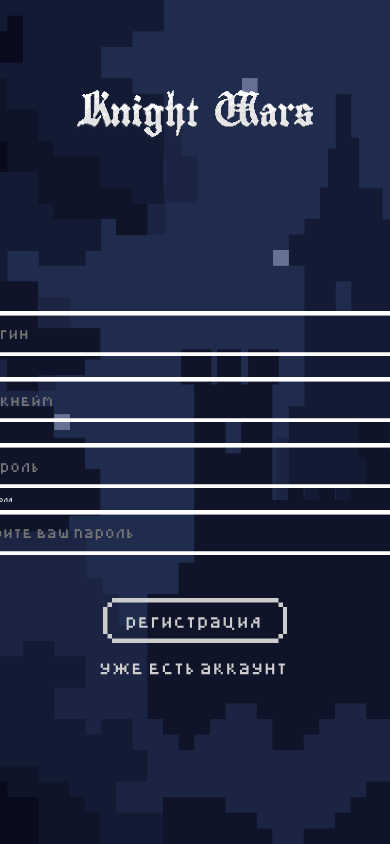
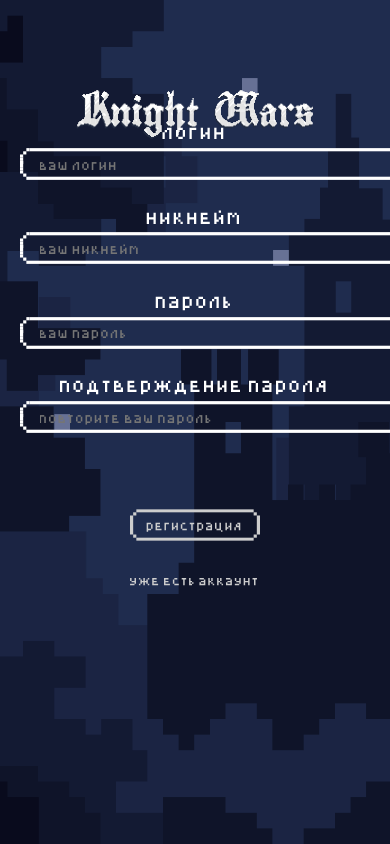
Before and after one commit to themilkpudding/IS21_project, a React (Create React App) app in the folder client/: page / in a window 390 px wide. Both pictures are taken after a click on the button "создать учетную запись". Built offline with nearby package versions, Linux system fonts and the light colour scheme.

Commit message:
Обновленная страница регистрации
Теперь страница регистрации оформлена в формате SCSS

```diff
--- a/client/src/pages/Registration/Registration.css
+++ /dev/null
@@ -1,153 +0,0 @@
-.registration {
-    position: fixed;
-    top: 0;
-    left: 0;
-
-    height: 100%;
-    width: 100%;
-
-    display: flex;
-    align-items: center;
-    justify-content: center;
-    flex-direction: column;
-
-    background-image: url(../../assets/img/background/background.png);
-    background-repeat: no-repeat;
-    background-position: center;
-    background-size: cover;
-}
-
-.logoReg {
-    position: absolute;
-    top: 4.052vh;
-    left: 50%;
-    transform: translateX(-50%);
-}
-
-
-.registration-label {
-    font-size: 1.6vw;
-    color: white;
-    font-family: Metanart_Big;
-}
-
-
-@font-face {
-    font-family: 'metanart-big';
-    src: url(../../assets/fonts/metanart-big.ttf) format('woff2');
-    src: url(../../assets/fonts/metanart-big.ttf) format('woff');
-    src: url(../../assets/fonts/metanart-big.ttf) format('truetype');
-    font-weight: normal;
-    font-style: normal;
-    font-display: swap;
-}
-
-.errors {
-    position: absolute;
-    top: 83.870vh;
-    transform: translateX(-50%);
-    left: 50%;
-    margin: 0;
-    color: #D9FF00;
-    font-family: Metanart_Big;
-    font-weight: 400;
-    font-style: normal;
-    font-size: 2.315vh;
-}
-
-.registration-button {
-    background-image: url(../../assets/img/registrationButton.svg);
-    color: transparent;
-    background-size: cover;
-    border: 0;
-    background-color: transparent;
-    width: 184px;
-    height: 45px;
-    transform: translateX(-50%);
-    left: 50%;
-    position: absolute;
-    margin-top: 5.100vh;
-    transition: filter 0.1s ease;
-}
-
-.registration-button:hover {
-    filter: brightness(2);
-}
-
-
-.haveAccount-Button {
-    background-image: url(../../assets/img/haveAccountButton.svg);
-    background-size: cover;
-    color: transparent;
-    border: 0;
-    background-color: transparent;
-    width: 200px;
-    height: 34px;
-    position: absolute;
-    margin-top: 11.100vh;
-    transform: translateX(-50%);
-    left: 50%;
-    transition: filter 0.1s ease;
-}
-
-.haveAccount-Button:hover {
-    filter: brightness(2);
-}
-
-
-.input-loginReg,
-.input-passwordReg,
-.input-nicknameReg,
-.input-certpasswordReg {
-    width: 550px;
-    height: 45px;
-    border: none;
-    outline: none;
-    background-image: url('../../assets/img/input.svg');
-    background-size: cover;
-    background-repeat: no-repeat;
-    background-color: transparent;
-    color: #ffffff;
-    font-family: Metanart_Big;
-    font-size: 1.667vh;
-    padding: 0 0 0 23px;
-    box-sizing: border-box;
-}
-
-@media (min-height: 1300px) and (min-width: 1100px) {
-    .logoReg {
-        height: 180px;
-    }
-
-/* .registration-button {
-        height: 3.4vh;
-        width: 8.900vw;
-    }
-*/
-}
-
-@media ((max-width: 1100px) or (max-height: 1300px)) and (orientation: portrait) {
-    .logoReg {
-        top: 5vh;
-        width: 60.781vw;
-        height: 17.13vh;
-    }
-
-    .errors {
-        transform: translateX(-50%);
-        top: 74vh;
-        font-size: 1.315vh;
-        white-space: nowrap;
-    }
-
-
-
-}
-
-@media ((max-width: 1300px) or (max-height: 1100px)) and (orientation: landscape) {
-    .logoReg {
-        width: 25.781vw;
-        height: 11.130vh;
-    }
-
-}
--- /dev/null
+++ b/client/src/pages/Registration/Registration.scss
@@ -0,0 +1,274 @@
+.registration {
+    position: fixed;
+    top: 0;
+    left: 0;
+    height: 100%;
+    width: 100%;
+    display: flex;
+    align-items: center;
+    justify-content: center;
+    flex-direction: column;
+    background-image: url(../../assets/img/background/background.png);
+    background-repeat: no-repeat;
+    background-position: center;
+    background-size: cover;
+}
+
+/*Логин*/
+.logoReg {
+    position: absolute;
+    top: 4.052vh;
+    left: 50%;
+    transform: translateX(-50%);
+    @media (min-height: 1300px) and (min-width: 1100px) {
+        height: 180px;
+    }
+    @media ((max-width: 1100px) or (max-height: 1300px)) and (orientation: portrait) {
+        top: 5vh;
+        width: 60.781vw;
+        height: 17.13vh;
+    }
+    @media ((max-width: 1300px) or (max-height: 1100px)) and (orientation: landscape) {
+        width: 25.781vw;
+        height: 11.130vh;
+    }
+}
+
+.registration-wrapper {
+    font-family: Metanart_Big;
+    color: white;
+}
+
+.registration-label {
+    position: absolute;
+    left: 32%;
+    font-size: clamp(16px, 3.3vh, 24px);
+    white-space: nowrap;
+}
+
+.registration-label-log {
+    @extend .registration-label;
+    top: 15vh;
+}
+
+.registration-label-nick {
+    @extend .registration-label;
+    top: 26vh;
+}
+
+.registration-label-pass {
+    @extend .registration-label;
+    top: 37vh;
+}
+
+.registration-label-certpass {
+    @extend .registration-label;
+    top: 48vh;
+}
+
+.registration-input {
+    position: absolute;
+    background-image: url('../../assets/img/input.svg');
+    background-size: 100% 100%;
+    background-repeat: no-repeat;
+    background-color: transparent;
+    border: none;
+    outline: none;
+    font-family: Metanart_Big;
+    color: white;
+    font-size: clamp(14px, 1.667vh, 16px);
+    padding-left: 30px;
+    left: 32%;
+
+    width: clamp(300px, 40vw, 520px);
+    height: clamp(35px, 5vh, 44px);
+
+    transition: all 0.3s ease;
+}
+
+.input-loginReg {
+    @extend .registration-input;
+    top: 23vh;
+    padding: 10px;
+}
+
+.input-nicknameReg {
+    @extend .registration-input;
+    top: 34vh;
+    padding: 10px;
+}
+
+.input-passwordReg {
+    @extend .registration-input;
+    top: 45vh;
+    padding: 10px;
+}
+
+.input-certpasswordReg {
+    @extend .registration-input;
+    top: 56vh;
+    padding: 10px;
+}
+
+.errors {
+    position: absolute;
+    top: 64.870vh;
+    left: 50%;
+    transform: translateX(-50%);
+    margin: 0;
+    color: yellow;
+    font-family: Metanart_Big;
+    font-weight: 100;
+    font-style: normal;
+    font-size: clamp(14px, 2.315vh, 20px);
+    text-align: center;
+    max-width: 80%;
+    white-space: nowrap;
+}
+
+.registration-button-base {
+    background-size: contain;
+    background-repeat: no-repeat;
+    background-position: center;
+    color: transparent;
+    border: 0;
+    background-color: transparent;
+    position: absolute;
+    transform: translateX(-50%);
+    left: 50%;
+    transition: all 0.3s ease;
+
+    &:hover {
+        filter: brightness(2);
+        transform: translateX(-50%) scale(1.05);
+    }
+
+    &:active {
+        transform: translateX(-50%) scale(0.95);
+    }
+}
+
+.registration-button {
+    @extend .registration-button-base;
+    background-image: url(../../assets/img/registrationButton.svg);
+    width: clamp(150px, 18vw, 189px);
+    height: clamp(35px, 5vh, 45px);
+    top: 83.100vh;
+    display: flex;
+    align-items: center;
+    justify-content: center;
+}
+
+.haveAccount-Button {
+    @extend .registration-button-base;
+    background-image: url(../../assets/img/haveAccountButton.svg);
+
+width: clamp(160px, 19vw, 200px);
+    height: clamp(28px, 4vh, 34px);
+    top: 89.100vh;
+}
+
+@media (max-width: 1024px) {
+    .registration-label-log,
+    .registration-label-nick,
+    .registration-label-pass,
+    .registration-label-certpass {
+        left: 5%;
+        font-size: clamp(14px, 2.8vh, 20px);
+    }
+
+    .input-loginReg,
+    .input-nicknameReg,
+    .input-passwordReg,
+    .input-certpasswordReg {
+        left: 5%;
+        width: clamp(280px, 85vw, 500px);
+    }
+}
+
+@media (max-width: 768px) {
+    .registration-label {
+        font-size: clamp(12px, 2.5vh, 18px);
+    }
+
+    .registration-input {
+        width: clamp(250px, 90vw, 450px);
+        height: clamp(30px, 4.5vh, 40px);
+        font-size: clamp(12px, 1.5vh, 14px);
+        padding-left: 20px;
+    }
+
+    .registration-button {
+        width: clamp(130px, 22vw, 170px);
+        height: clamp(30px, 4.5vh, 40px);
+    }
+
+    .haveAccount-Button {
+        width: clamp(140px, 23vw, 180px);
+        height: clamp(25px, 3.5vh, 30px);
+    }
+}
+
+@media (max-width: 480px) {
+    .registration-label-log,
+    .registration-label-nick,
+    .registration-label-pass,
+    .registration-label-certpass {
+        left: 50%;
+        transform: translateX(-50%);
+        text-align: center;
+        width: 100%;
+    }
+
+    .registration-label-log { top: 12vh; }
+    .input-loginReg { top: 16vh; }
+    .registration-label-nick { top: 22vh; }
+    .input-nicknameReg { top: 26vh; }
+    .registration-label-pass { top: 32vh; }
+    .input-passwordReg { top: 36vh; }
+    .registration-label-certpass { top: 42vh; }
+    .input-certpasswordReg { top: 46vh; }
+
+    .errors { top: 52vh; }
+    .registration-button { top: 60vh; }
+    .haveAccount-Button { top: 67vh; }
+}
+
+@media (max-height: 600px) {
+    .registration-label-log { top: 12vh; }
+    .input-loginReg { top: 18vh; }
+    .registration-label-nick { top: 24vh; }
+    .input-nicknameReg { top: 30vh; }
+    .registration-label-pass { top: 36vh; }
+    .input-passwordReg { top: 42vh; }
+    .registration-label-certpass { top: 48vh; }
+    .input-certpasswordReg { top: 54vh; }
+    .errors { top: 67vh; }
+    .registration-button { top: 72vh; }
+    .haveAccount-Button { top: 80vh; }
+}
+
+@media (min-width: 1920px) {
+    .registration-input {
+        width: 520px;
+        height: 44px;
+    }
+
+    .registration-button {
+        width: 189px;
+        height: 45px;
+    }
+
+    .haveAccount-Button {
+        width: 200px;
+        height: 34px;
+    }
+
+    .registration-label {
+        font-size: 24px;
+    }
+
+    .errors {
+        font-size: 20px;
+    }
+}
--- a/client/src/pages/Registration/Registration.tsx
+++ b/client/src/pages/Registration/Registration.tsx
@@ -5,7 +5,7 @@ import { IBasePage, PAGES } from '../PageManager';
 import { ServerContext } from '../../App';
 import { TError } from '../../services/server/types';
 import logo from '../../assets/img/logo/logo.svg'
-import './Registration.css';
+import './Registration.scss';
 
 const Registration: React.FC<IBasePage> = (props: IBasePage) => {
     const { setPage } = props;
@@ -57,7 +57,7 @@ const Registration: React.FC<IBasePage> = (props: IBasePage) => {
     return (<div className='registration'>
         <img src={logo} className="logoReg" height={80} />
         <div className='registration-wrapper'>
-            <p className='registration-label'>логин</p>
+            <p className='registration-label-log'>логин</p>
             <input
                 ref={loginRef}
                 type="text"
@@ -68,7 +68,7 @@ const Registration: React.FC<IBasePage> = (props: IBasePage) => {
                 id='test-input-loginReg'
                 autoComplete='off'
             />
-            <p className='registration-label'>никнейм</p>
+            <p className='registration-label-nick'>никнейм</p>
             <input
                 ref={nicknameRef}
                 type="text"
@@ -79,7 +79,7 @@ const Registration: React.FC<IBasePage> = (props: IBasePage) => {
                 id='test-input-nicknameReg'
                 autoComplete='off'
             />
-            <p className='registration-label'>пароль</p>
+            <p className='registration-label-pass'>пароль</p>
             <input
                 ref={passwordRef}
                 type="password"
@@ -90,7 +90,7 @@ const Registration: React.FC<IBasePage> = (props: IBasePage) => {
                 id='test-input-passwordReg'
                 autoComplete='off'
             />
-            <p className='registration-label'>подтверждение пароля</p>
+            <p className='registration-label-certpass'>подтверждение пароля</p>
             <input
                 ref={confirmPasswordRef}
                 type="password"
```
